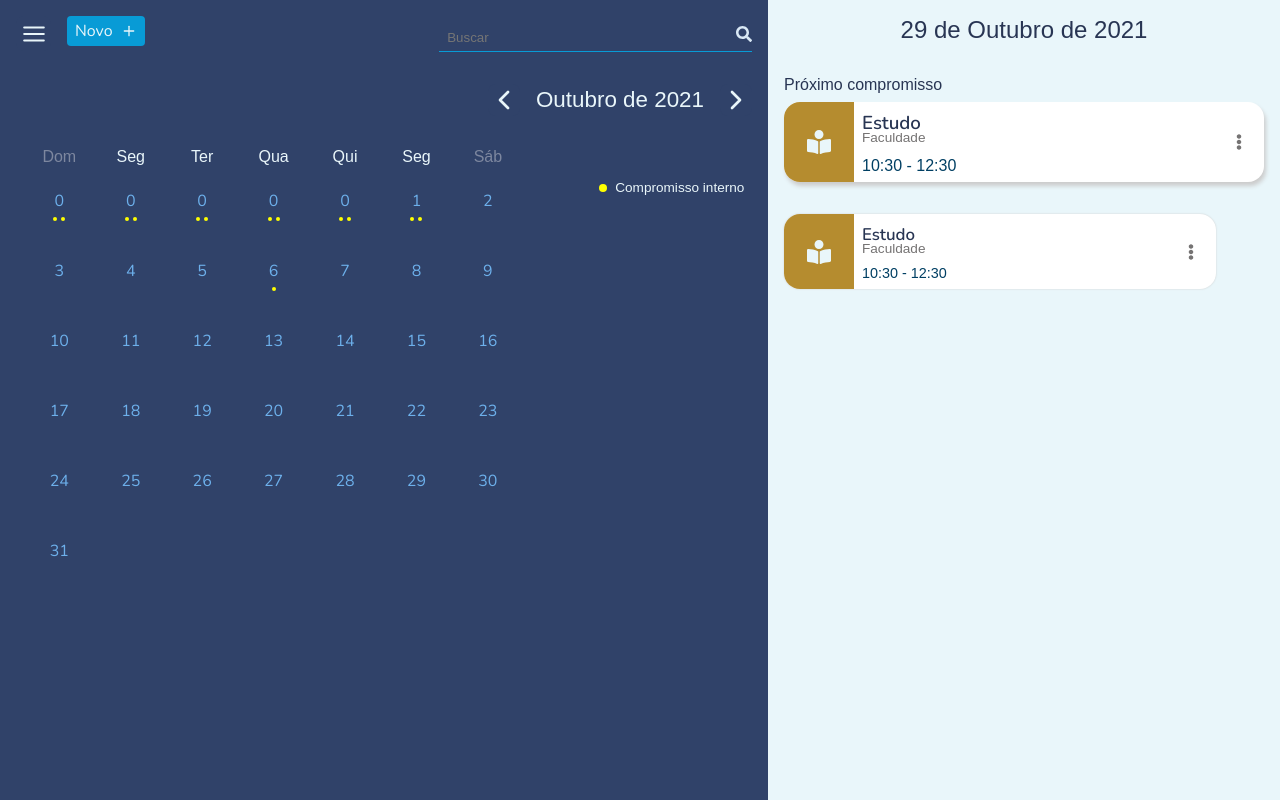
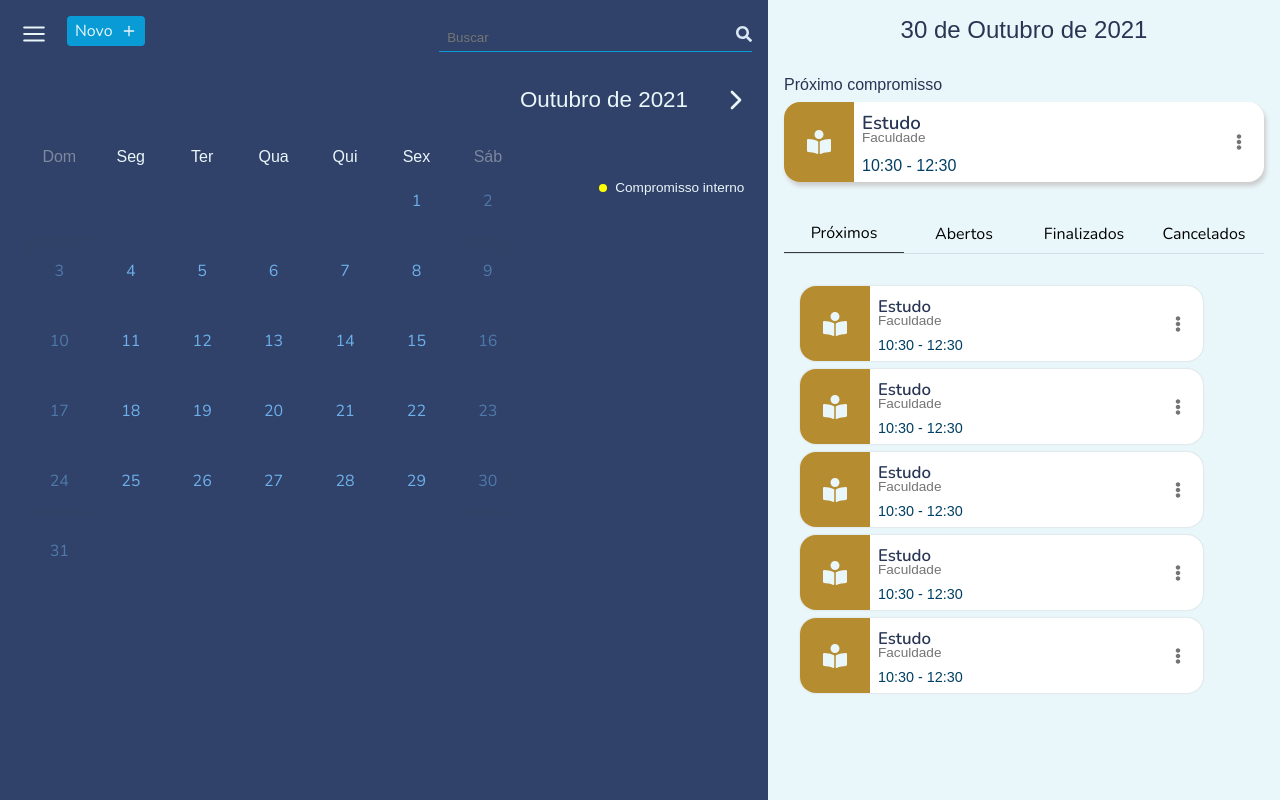
Before and after one commit to rodolfomariano/My-Appointements-Electron, a React (Vite) app: page / in a window 1280 px wide. Built offline with nearby package versions, Linux system fonts and the light colour scheme; a web font is replaced by a local one.

Commit message:
feat: incremente dinamic data in calendar

```diff
--- a/src/components/AppointmentCard/styles.module.scss
+++ b/src/components/AppointmentCard/styles.module.scss
@@ -1,4 +1,5 @@
 .container {
+  flex: none;
   width: 100%;
   height: 80px;
   background-color: #FFFFFF;
--- a/src/pages/Appointments/index.tsx
+++ b/src/pages/Appointments/index.tsx
@@ -1,3 +1,4 @@
+import { useState } from 'react'
 import { FiChevronRight, FiChevronLeft } from 'react-icons/fi'
 
 import styles from './styles.module.scss'
@@ -7,8 +8,99 @@ import { FloatingMenu } from '../../components/FloatingMenu'
 import { SimpleButton } from '../../components/SimpleButton'
 import { AppointmentCard } from '../../components/AppointmentCard'
 
+import { data } from '../../utils/dayAndMonths'
+
+interface AppointmentOfDayProps {
+  day: number,
+  dayFormatted: string
+  month: number,
+  monthFormatted: string
+  year: number
+}
 
 export function Appointments() {
+  const today = new Date()
+
+  const [currentYear, setCurrentYear] = useState(today.getFullYear())
+  const [currentMonth, setCurrentMonth] = useState(today.getMonth())
+  const [appointmentOfDay, setAppointmentOfDay] = useState({} as AppointmentOfDayProps)
+
+  const currentDay = today.getDate()
+
+  let currentMonthFormatted = ''
+  let todayMonthFormatted = ''
+  let currentDayFormatted = ''
+  let daysOfMonth = []
+
+  const { weekDays, months } = data
+
+  months.find(month => month.key === currentMonth && (currentMonthFormatted = month.title))
+  months.find(month => month.key === today.getMonth() && (todayMonthFormatted = month.title))
+
+  const currentDayString = String(currentDay)
+  currentDayString.length === 1 ? currentDayFormatted = `0${currentDayString}` : currentDayFormatted = currentDayString
+
+
+  const dayOfMonth = new Date(currentYear, currentMonth, 1)
+  let contDate = 0
+  let dayKey = 0
+
+  while (dayOfMonth.getMonth() === currentMonth) {
+    const dayInWeek = dayOfMonth.getDay()
+    dayKey++
+
+    if (dayOfMonth.getDate() === 1 && dayInWeek > 0) {
+
+      while (contDate < dayInWeek) {
+        contDate++
+        daysOfMonth.push({
+          dayKey: dayKey++,
+          day: null,
+          dayOfWeek: dayInWeek
+        })
+      }
+    }
+
+    daysOfMonth.push({
+      dayKey,
+      fullDate: new Date(currentYear, currentMonth, contDate++),
+      day: dayOfMonth.getDate(),
+      dayOfWeek: dayInWeek
+    })
+
+    dayOfMonth.setDate(dayOfMonth.getDate() + 1)
+
+  }
+
+  function handleAlterMonth(type: 'increment' | 'decrement') {
+    type === 'increment' && setCurrentMonth(currentMonth + 1)
+    type === 'decrement' && setCurrentMonth(currentMonth - 1)
+
+    if (type === 'increment' && currentMonth === 11) {
+      setCurrentYear(currentYear + 1)
+      setCurrentMonth(0)
+    }
+
+    if (type === 'decrement' && currentMonth === 0) {
+      setCurrentYear(currentYear - 1)
+      setCurrentMonth(11)
+    }
+  }
+
+  function handleAlterAppointmentsDay(day: number) {
+    const dayString = String(day)
+
+    const data = {
+      day,
+      dayFormatted: dayString.length === 1 ? `0${day}` : String(day),
+      month: currentMonth,
+      monthFormatted: currentMonthFormatted,
+      year: currentYear
+    }
+
+    setAppointmentOfDay(data)
+  }
+
   return (
     <main className={styles.container}>
       <section className={styles.calendar_container}>
@@ -26,11 +118,14 @@ export function Appointments() {
         <main className={styles.content}>
           <header className={styles.selectMonthContainer}>
             <div>
-              <button className={styles.previousMonth}>
-                <FiChevronLeft />
-              </button>
-              <span className={styles.monthTitle}>Outubro de 2021</span>
-              <button className={styles.nextMonth}>
+              {currentMonth === today.getMonth() && currentYear === today.getFullYear()
+                ? ''
+                : <button className={styles.previousMonth} onClick={() => handleAlterMonth('decrement')}>
+                  <FiChevronLeft />
+                </button>
+              }
+              <span className={styles.monthTitle}>{currentMonthFormatted} de {currentYear}</span>
+              <button className={styles.nextMonth} onClick={() => handleAlterMonth('increment')}>
                 <FiChevronRight />
               </button>
             </div>
@@ -39,244 +134,56 @@ export function Appointments() {
           <section className={styles.monthContainer}>
             <div className={styles.monthContent}>
               <header className={styles.weekDayContainer}>
-                <strong className={`${styles.dayTitle} ${styles.weekend}`}>Dom</strong>
-                <strong className={styles.dayTitle}>Seg</strong>
-                <strong className={styles.dayTitle}>Ter</strong>
-                <strong className={styles.dayTitle}>Qua</strong>
-                <strong className={styles.dayTitle}>Qui</strong>
-                <strong className={styles.dayTitle}>Seg</strong>
-                <strong className={`${styles.dayTitle} ${styles.weekend}`}>Sáb</strong>
+                {
+                  weekDays.map(day => (
+                    <strong
+                      key={day.key}
+                      className={day.key === 0 || day.key === 6
+                        ? `${styles.dayTitle} ${styles.weekend}`
+                        : styles.dayTitle
+                      }>
+                      {day.short}
+                    </strong>
+
+                  ))
+                }
               </header>
 
               <main className={styles.dayContainer}>
-                <button className={styles.dayButton}>
-                  <span className={styles.day}>0</span>
-                  <div className={styles.appointmentTagContainer}>
-                    <span className={styles.tag} />
-                    <span className={styles.tag} />
-                  </div>
-                </button>
-                <button className={styles.dayButton}>
-                  <span className={styles.day}>0</span>
-                  <div className={styles.appointmentTagContainer}>
-                    <span className={styles.tag} />
-                    <span className={styles.tag} />
-                  </div>
-                </button>
-                <button className={styles.dayButton}>
-                  <span className={styles.day}>0</span>
-                  <div className={styles.appointmentTagContainer}>
-                    <span className={styles.tag} />
-                    <span className={styles.tag} />
-                  </div>
-                </button>
-                <button className={styles.dayButton}>
-                  <span className={styles.day}>0</span>
-                  <div className={styles.appointmentTagContainer}>
-                    <span className={styles.tag} />
-                    <span className={styles.tag} />
-                  </div>
-                </button>
-                <button className={styles.dayButton}>
-                  <span className={styles.day}>0</span>
-                  <div className={styles.appointmentTagContainer}>
-                    <span className={styles.tag} />
-                    <span className={styles.tag} />
-                  </div>
-                </button>
 
+                {daysOfMonth.map((day) => (
+                  day.day === null
+                    ? <div key={day.dayKey}></div>
+                    : <button
+                      key={day.dayKey}
+                      className={`
+                        ${styles.dayButton}
+                        ${day.dayOfWeek === 0 && styles.isWeekend} ${day.dayOfWeek === 6 && styles.isWeekend}
+                        ${day.day === appointmentOfDay.day
+                        && appointmentOfDay.month === currentMonth
+                        && currentYear === appointmentOfDay.year
+                        && styles.isActive}
+                        `
+                      }
+                      onClick={() => handleAlterAppointmentsDay(day.day)}
+                    >
+                      <span
+                        className={`${styles.day}
+                        ${today.getDate() === day.day
+                          && today.getMonth() === day.fullDate.getMonth()
+                          && today.getFullYear() === day.fullDate.getFullYear()
+                          && styles.toDay}`}
+                      >
+                        {day.day}
+                      </span>
+                      <div className={styles.appointmentTagContainer}>
+                        {/* <span className={styles.tag} />
+                        <span className={styles.tag} /> */}
+                      </div>
 
+                    </button>
 
-                <button className={styles.dayButton}>
-                  <span className={styles.day}>1</span>
-                  <div className={styles.appointmentTagContainer}>
-                    <span className={styles.tag} />
-                    <span className={styles.tag} />
-                  </div>
-                </button>
-
-                <button className={styles.dayButton}>
-                  <span className={styles.day}>2</span>
-                  <div className={styles.appointmentTagContainer}>
-
-                  </div>
-                </button>
-                <button className={styles.dayButton}>
-                  <span className={styles.day}>3</span>
-                  <div className={styles.appointmentTagContainer}>
-
-                  </div>
-                </button>
-                <button className={styles.dayButton}>
-                  <span className={styles.day}>4</span>
-                  <div className={styles.appointmentTagContainer}>
-
-                  </div>
-                </button>
-                <button className={styles.dayButton}>
-                  <span className={styles.day}>5</span>
-                  <div className={styles.appointmentTagContainer}>
-
-                  </div>
-                </button>
-                <button className={styles.dayButton}>
-                  <span className={styles.day}>6</span>
-                  <div className={styles.appointmentTagContainer}>
-                    <span className={styles.tag} />
-                  </div>
-                </button>
-                <button className={styles.dayButton}>
-                  <span className={styles.day}>7</span>
-                  <div className={styles.appointmentTagContainer}>
-
-                  </div>
-                </button>
-                <button className={styles.dayButton}>
-                  <span className={styles.day}>8</span>
-                  <div className={styles.appointmentTagContainer}>
-
-                  </div>
-                </button>
-                <button className={styles.dayButton}>
-                  <span className={styles.day}>9</span>
-                  <div className={styles.appointmentTagContainer}>
-
-                  </div>
-                </button>
-                <button className={styles.dayButton}>
-                  <span className={styles.day}>10</span>
-                  <div className={styles.appointmentTagContainer}>
-
-                  </div>
-                </button>
-                <button className={styles.dayButton}>
-                  <span className={styles.day}>11</span>
-                  <div className={styles.appointmentTagContainer}>
-
-                  </div>
-                </button>
-                <button className={styles.dayButton}>
-                  <span className={styles.day}>12</span>
-                  <div className={styles.appointmentTagContainer}>
-
-                  </div>
-                </button>
-                <button className={styles.dayButton}>
-                  <span className={styles.day}>13</span>
-                  <div className={styles.appointmentTagContainer}>
-
-                  </div>
-                </button>
-                <button className={styles.dayButton}>
-                  <span className={styles.day}>14</span>
-                  <div className={styles.appointmentTagContainer}>
-
-                  </div>
-                </button>
-                <button className={styles.dayButton}>
-                  <span className={styles.day}>15</span>
-                  <div className={styles.appointmentTagContainer}>
-
-                  </div>
-                </button>
-                <button className={styles.dayButton}>
-                  <span className={styles.day}>16</span>
-                  <div className={styles.appointmentTagContainer}>
-
-                  </div>
-                </button><button className={styles.dayButton}>
-                  <span className={styles.day}>17</span>
-                  <div className={styles.appointmentTagContainer}>
-
-                  </div>
-                </button>
-
-                <button className={styles.dayButton}>
-                  <span className={styles.day}>18</span>
-                  <div className={styles.appointmentTagContainer}>
-
-                  </div>
-                </button>
-                <button className={styles.dayButton}>
-                  <span className={styles.day}>19</span>
-                  <div className={styles.appointmentTagContainer}>
-
-                  </div>
-                </button>
-                <button className={styles.dayButton}>
-                  <span className={styles.day}>20</span>
-                  <div className={styles.appointmentTagContainer}>
-
-                  </div>
-                </button>
-
-                <button className={styles.dayButton}>
-                  <span className={styles.day}>21</span>
-                  <div className={styles.appointmentTagContainer}>
-
-                  </div>
-                </button>
-                <button className={styles.dayButton}>
-                  <span className={styles.day}>22</span>
-                  <div className={styles.appointmentTagContainer}>
-
-                  </div>
-                </button>
-                <button className={styles.dayButton}>
-                  <span className={styles.day}>23</span>
-                  <div className={styles.appointmentTagContainer}>
-
-                  </div>
-                </button>
-                <button className={styles.dayButton}>
-                  <span className={styles.day}>24</span>
-                  <div className={styles.appointmentTagContainer}>
-
-                  </div>
-                </button>
-                <button className={styles.dayButton}>
-                  <span className={styles.day}>25</span>
-                  <div className={styles.appointmentTagContainer}>
-
-                  </div>
-                </button>
-                <button className={styles.dayButton}>
-                  <span className={styles.day}>26</span>
-                  <div className={styles.appointmentTagContainer}>
-
-                  </div>
-                </button>
-                <button className={styles.dayButton}>
-                  <span className={styles.day}>27</span>
-                  <div className={styles.appointmentTagContainer}>
-
-                  </div>
-                </button>
-                <button className={styles.dayButton}>
-                  <span className={styles.day}>28</span>
-                  <div className={styles.appointmentTagContainer}>
-
-                  </div>
-                </button>
-                <button className={styles.dayButton}>
-                  <span className={styles.day}>29</span>
-                  <div className={styles.appointmentTagContainer}>
-
-                  </div>
-                </button>
-                <button className={styles.dayButton}>
-                  <span className={styles.day}>30</span>
-                  <div className={styles.appointmentTagContainer}>
-
-                  </div>
-                </button>
-                <button className={styles.dayButton}>
-                  <span className={styles.day}>31</span>
-                  <div className={styles.appointmentTagContainer}>
-
-                  </div>
-                </button>
-
+                ))}
 
               </main>
             </div>
@@ -293,7 +200,12 @@ export function Appointments() {
 
       <section className={styles.appointments_container}>
         <header className={styles.appointmentTitleDay}>
-          <h2 className={styles.appointmentTitle}>29 de Outubro de 2021</h2>
+          <h2 className={styles.appointmentTitle}>
+            {appointmentOfDay.day
+              ? `${appointmentOfDay?.dayFormatted} de ${appointmentOfDay?.monthFormatted} de ${appointmentOfDay?.year}`
+              : `${currentDayFormatted} de ${todayMonthFormatted} de ${today.getFullYear()}`
+            }
+          </h2>
         </header>
 
         <main className={styles.appointmentsContainer}>
@@ -303,7 +215,25 @@ export function Appointments() {
           <div className={styles.nextAppointment}>
             <AppointmentCard type='emphasis' />
           </div>
-          <AppointmentCard />
+
+          <div className={styles.nextAppointmentsContainer}>
+            <header className={styles.nextAppointmentsOptions}>
+              <button className={`${styles.appointmentButton} ${styles.buttonActive}`}>Próximos</button>
+              <button className={styles.appointmentButton}>Abertos</button>
+              <button className={styles.appointmentButton}>Finalizados</button>
+              <button className={styles.appointmentButton}>Cancelados</button>
+            </header>
+
+            <div className={styles.appointmentsListContainer}>
+              <AppointmentCard />
+              <AppointmentCard />
+              <AppointmentCard />
+              <AppointmentCard />
+              <AppointmentCard />
+
+
+            </div>
+          </div>
         </main>
       </section>
     </main>
--- a/src/pages/Appointments/styles.module.scss
+++ b/src/pages/Appointments/styles.module.scss
@@ -55,7 +55,9 @@
 
           .monthTitle {
             font-size: 1.4rem;
-
+            display: inline-block;
+            width: 200px;
+            text-align: center;
           }
         }
       }
@@ -99,6 +101,10 @@
               .day {
                 color: var(--days-color);
                 font-size: 1rem;
+
+                &.toDay {
+                  color: var(--action);
+                }
               }
 
               .appointmentTagContainer {
@@ -121,7 +127,49 @@
               }
 
               &:hover {
-                filter: brightness(.9);
+                // filter: brightness(.9);
+
+                .day {
+                  color: var(--background-light);
+                }
+              }
+
+              &.isWeekend {
+                opacity: .5;
+              }
+
+              &.isActive {
+                position: relative;
+
+                .day {
+                  position: relative;
+                  z-index: 50;
+                  color: var(--title-dark);
+                }
+
+                .appointmentTagContainer {
+                  position: relative;
+                  z-index: 50;
+                }
+
+                &::before {
+                  position: absolute;
+                  z-index: 20;
+                  bottom: 0;
+                  top: 0;
+                  left: 0;
+                  right: 0;
+                  content: '';
+                  margin: auto;
+                  background-color: var(--daySelected);
+                  border-radius: 50%;
+
+                  animation: animeBounce 500ms ease-in-out;
+                }
+
+                &:hover {
+                  filter: brightness(1);
+                }
               }
             }
           }
@@ -186,6 +234,84 @@
       .nextAppointment {
         margin-bottom: 2rem;
       }
+
+      .nextAppointmentsContainer {
+        width: 100%;
+
+        .nextAppointmentsOptions {
+          border-bottom: 1px solid #353d401f;
+
+          display: flex;
+          align-items: center;
+          justify-content: space-between;
+
+          .appointmentButton {
+            width: 100%;
+            font-size: 1rem;
+            font-weight: 300;
+            padding: .5rem 0;
+
+            display: flex;
+            align-items: center;
+            justify-content: center;
+
+            &.buttonActive {
+              font-weight: 400;
+              border-bottom: 1px solid #353d40;
+            }
+
+            &:hover {
+              font-weight: 400;
+            }
+          }
+
+        }
+
+        .appointmentsListContainer {
+          margin-top: 1rem;
+          width: 100%;
+          height: 55vh;
+          padding: 1rem;
+          overflow-Y: auto;
+
+          display: flex;
+          flex-direction: column;
+          gap: .5rem;
+
+          &::-webkit-scrollbar {
+            width: 6px;
+            background-color: var(--input-text-light);
+            border-radius: 20px;
+          }
+
+          &::-webkit-scrollbar-thumb {
+            background-color: var(--background-dark);
+            border-radius: 20px;
+          }
+        }
+      }
     }
   }
 }
+
+@keyframes animeBounce {
+  0% {
+    width: 0;
+    height: 0;
+  }
+
+  60% {
+    width: 100%;
+    height: 100%;
+  }
+
+  85% {
+    width: 60%;
+    height: 60%;
+  }
+
+  100% {
+    width: 90%;
+    height: 90%;
+  }
+}
--- a/src/styles/global.scss
+++ b/src/styles/global.scss
@@ -22,6 +22,7 @@
   --title-dark: #283553;
   --text-light: #757373;
   --time: #003F63;
+  --daySelected: #5872AF;
 }
 
 @media (max-width: 1080px) {
--- /dev/null
+++ b/src/utils/dayAndMonths.ts
@@ -0,0 +1,90 @@
+export const data = {
+  months: [
+    {
+      key: 0,
+      title: 'Janeiro'
+    },
+    {
+      key: 1,
+      title: 'Fevereiro'
+    },
+    {
+      key: 2,
+      title: 'Março'
+    },
+    {
+      key: 3,
+      title: 'Abril'
+    },
+    {
+      key: 4,
+      title: 'Maio'
+    },
+    {
+      key: 5,
+      title: 'Junho'
+    },
+    {
+      key: 6,
+      title: 'Julho'
+    },
+    {
+      key: 7,
+      title: 'Agosto'
+    },
+    {
+      key: 8,
+      title: 'Setembro'
+    },
+    {
+      key: 9,
+      title: 'Outubro'
+    },
+    {
+      key: 10,
+      title: 'Novembro'
+    },
+    {
+      key: 11,
+      title: 'Dezembro'
+    }
+  ],
+  weekDays: [
+    {
+      key: 0,
+      title: 'Domingo',
+      short: 'Dom'
+    },
+    {
+      key: 1,
+      title: 'Segunda',
+      short: 'Seg'
+    },
+    {
+      key: 2,
+      title: 'Terça',
+      short: 'Ter'
+    },
+    {
+      key: 3,
+      title: 'Quarta',
+      short: 'Qua'
+    },
+    {
+      key: 4,
+      title: 'Quinta',
+      short: 'Qui'
+    },
+    {
+      key: 5,
+      title: 'Sexta',
+      short: 'Sex'
+    },
+    {
+      key: 6,
+      title: 'Sábado',
+      short: 'Sáb'
+    },
+
+  ]
+}
```
